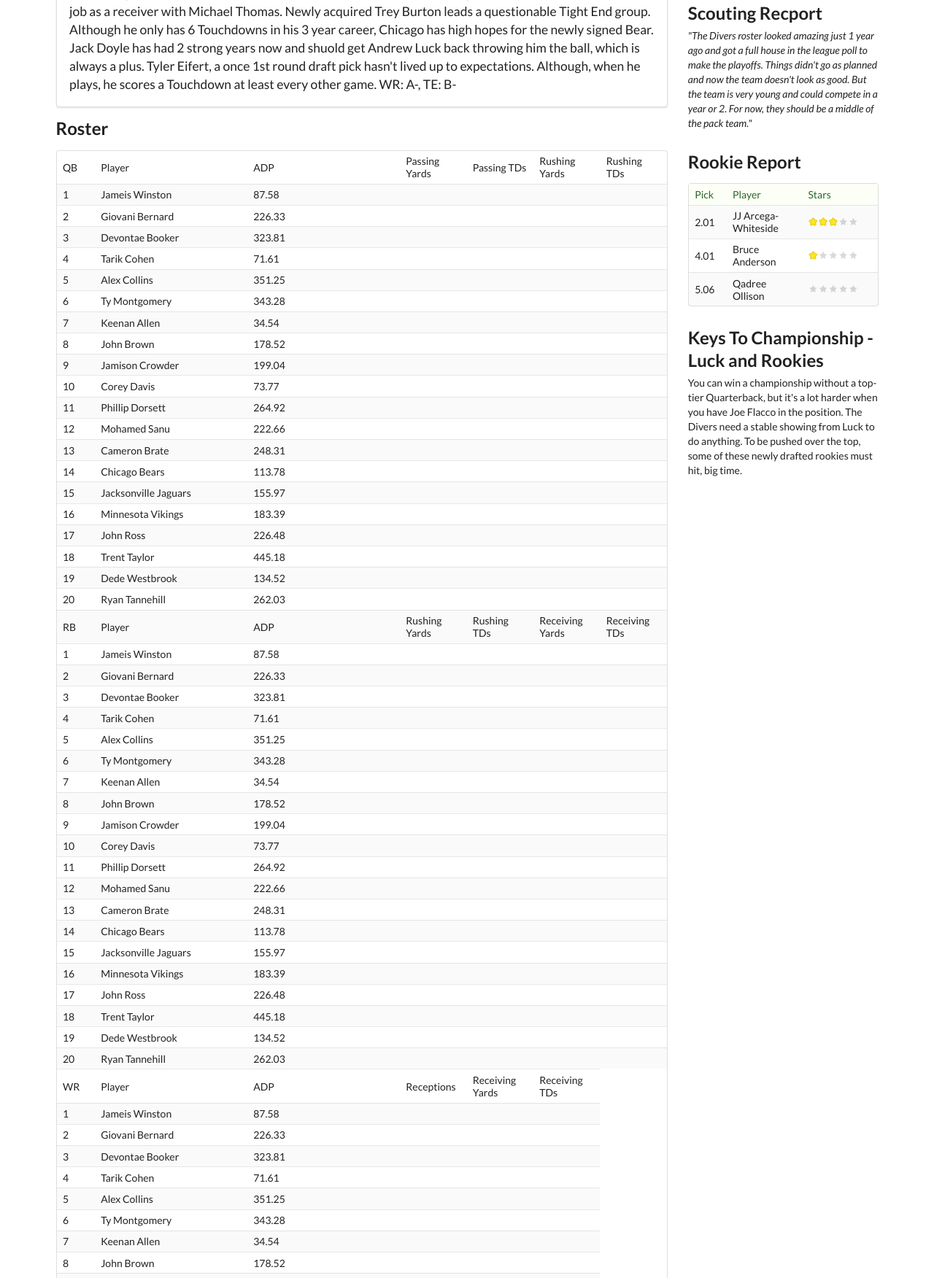
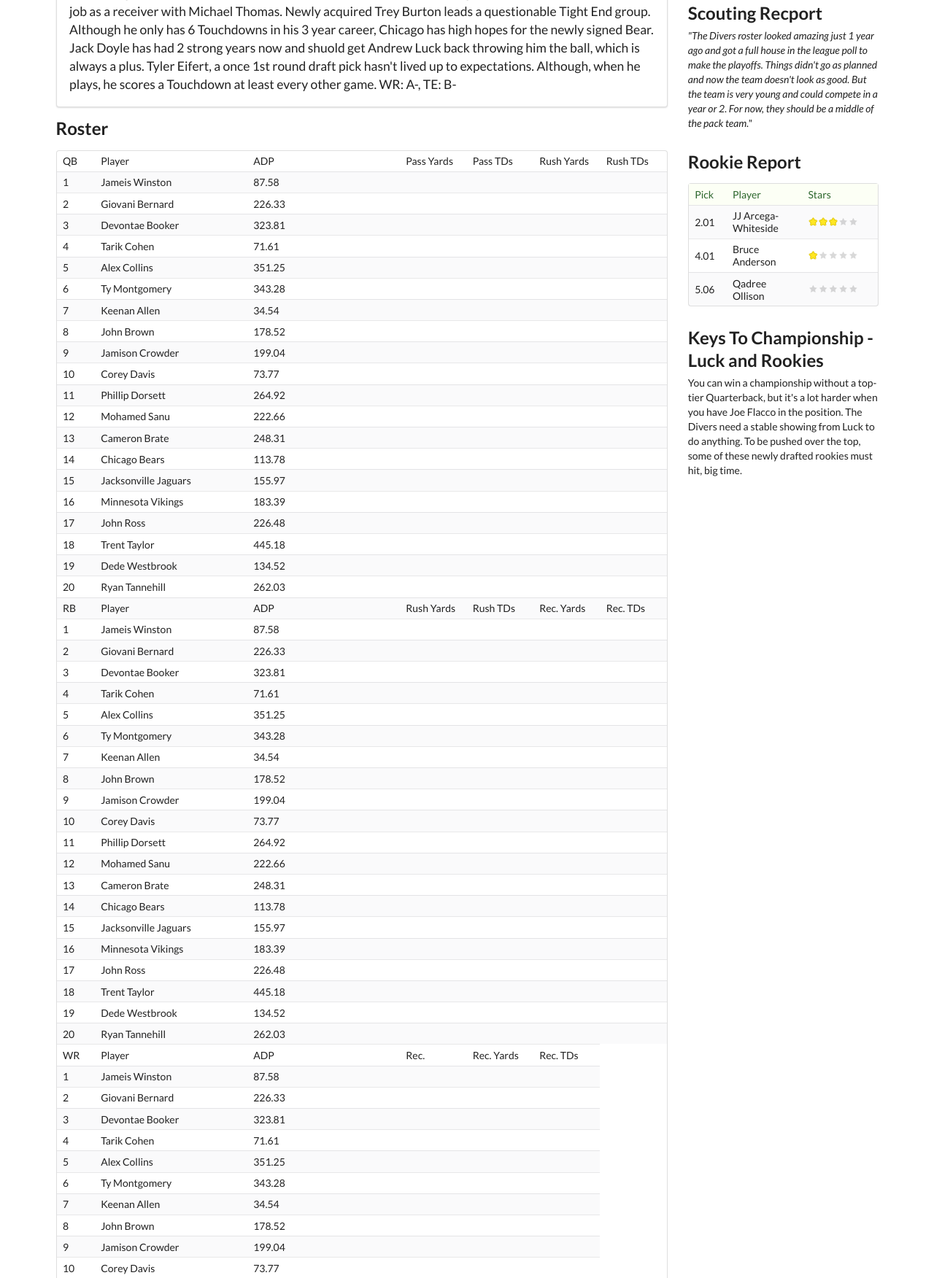
Before and after one commit to andrijan/mfl-commish, a Django app: template core/templates/core/team_detail.html in a window 1280 px wide. Shown: the part 1621-3373 px from the top of the page at 73% size. Run offline with Django 3.2, Linux system fonts and the light colour scheme; the template is opened without the code that fills it: values that come from a table or form of the project are taken from there, others are empty; data comes from the database, SQL or seed files in the repository; some libraries are stand-ins or nearby versions.

Commit message:
Shorten headers

```diff
--- a/core/templates/core/team_detail.html
+++ b/core/templates/core/team_detail.html
@@ -72,10 +72,10 @@
           <td class="one wide">QB</td>
           <td class="four wide">Player</td>
           <td class="four wide">ADP</td>
-          <td>Passing Yards</td>
-          <td>Passing TDs</td>
-          <td>Rushing Yards</td>
-          <td>Rushing TDs</td>
+          <td>Pass Yards</td>
+          <td>Pass TDs</td>
+          <td>Rush Yards</td>
+          <td>Rush TDs</td>
         </tr>
         {% for player in qbs %}
         <tr>
@@ -92,10 +92,10 @@
           <td>RB</td>
           <td>Player</td>
           <td class="four wide">ADP</td>
-          <td>Rushing Yards</td>
-          <td>Rushing TDs</td>
-          <td>Receiving Yards</td>
-          <td>Receiving TDs</td>
+          <td>Rush Yards</td>
+          <td>Rush TDs</td>
+          <td>Rec. Yards</td>
+          <td>Rec. TDs</td>
         </tr>
         {% for player in rbs %}
         <tr>
@@ -112,9 +112,9 @@
           <td>WR</td>
           <td>Player</td>
           <td>ADP</td>
-          <td>Receptions</td>
-          <td>Receiving Yards</td>
-          <td>Receiving TDs</td>
+          <td>Rec.</td>
+          <td>Rec. Yards</td>
+          <td>Rec. TDs</td>
         </tr>
         {% for player in wrs %}
         <tr>
@@ -130,9 +130,9 @@
           <td>TE</td>
           <td>Player</td>
           <td>ADP</td>
-          <td>Receptions</td>
-          <td>Receiving Yards</td>
-          <td>Receiving TDs</td>
+          <td>Rec.</td>
+          <td>Rec. Yards</td>
+          <td>Rec. TDs</td>
         </tr>
         {% for player in tes %}
         <tr>
```
